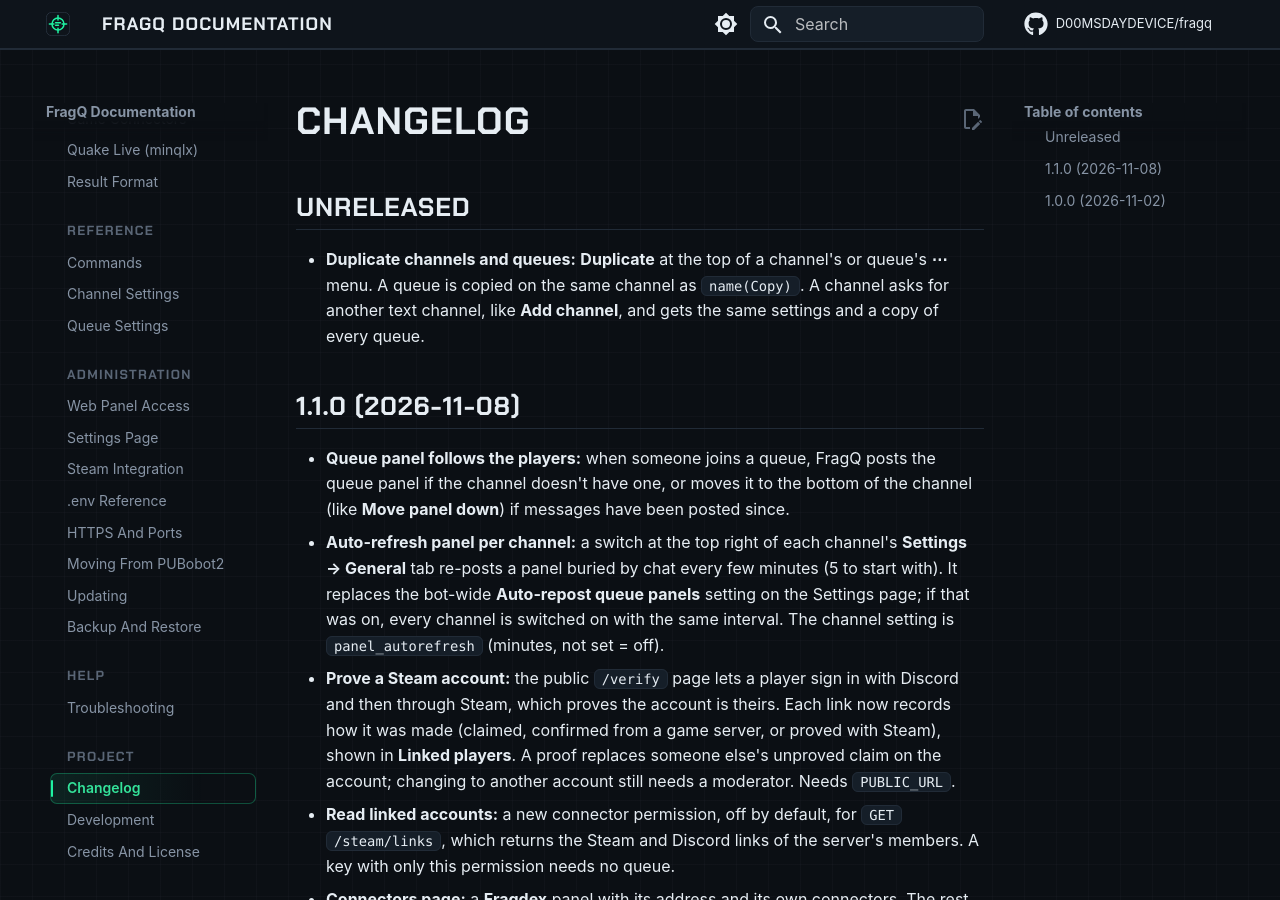
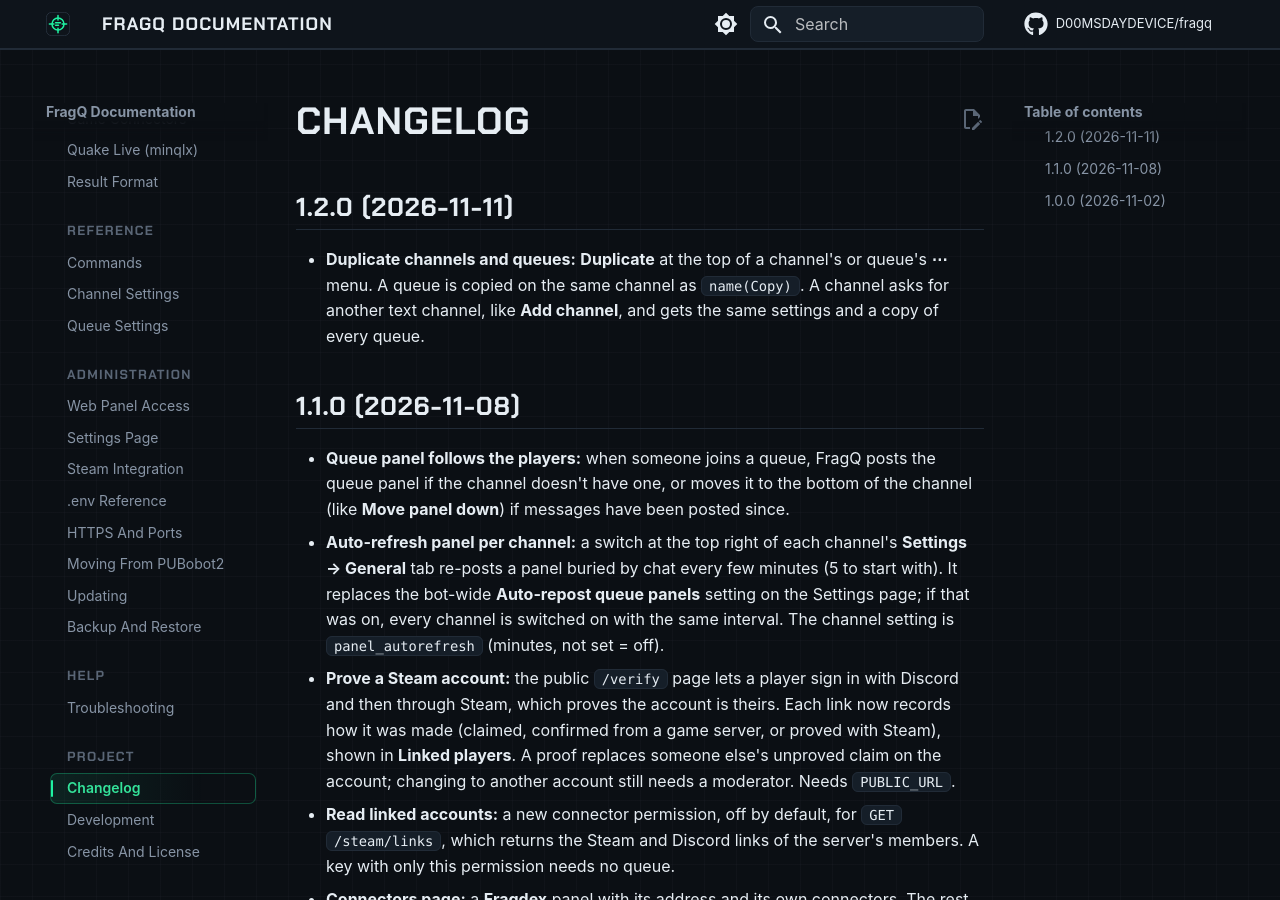
Before and after one commit to D00MSDAYDEVICE/fragq, an MkDocs documentation site: the page built from docs/project/changelog.md, in a window 1280 px wide and 900 px high. Built offline with MkDocs 1.6.1 and Material for MkDocs 9.7.7, drawn with Linux system fonts in a browser that asks for light colours; comment, search, counter and statistics services are not loaded.

Commit message:
FragQ 1.2.0
Release Duplicate for channels and queues as version 1.2.0.

Co-Authored-By: Claude Opus 5.5 <noreply@anthropic.com>

````diff
--- a/CHANGELOG.md
+++ b/CHANGELOG.md
@@ -1,6 +1,6 @@
 # Changelog
 
-## Unreleased
+## 1.2.0 (2026-11-11)
 
 - **Duplicate channels and queues:** **Duplicate** at the top of a channel's or queue's **⋯** menu. A queue
   is copied on the same channel as `name(Copy)`. A channel asks for another text channel, like **Add
--- a/docs/getting-started/installation.md
+++ b/docs/getting-started/installation.md
@@ -83,7 +83,7 @@ Every setting is documented in `.env.example` and in the [.env reference](../adm
 
 ```bash
 docker compose ps            # db, app and caddy should be running (db "healthy")
-docker compose logs -f app   # the bot: "FragQ v1.1.0 starting.", then the Discord connection
+docker compose logs -f app   # the bot: "FragQ v1.2.0 starting.", then the Discord connection
 ```
 
 Open `PUBLIC_URL` in a browser. With a self-signed certificate your browser warns once; that is
````
Also changed, not shown: 1 other file.
